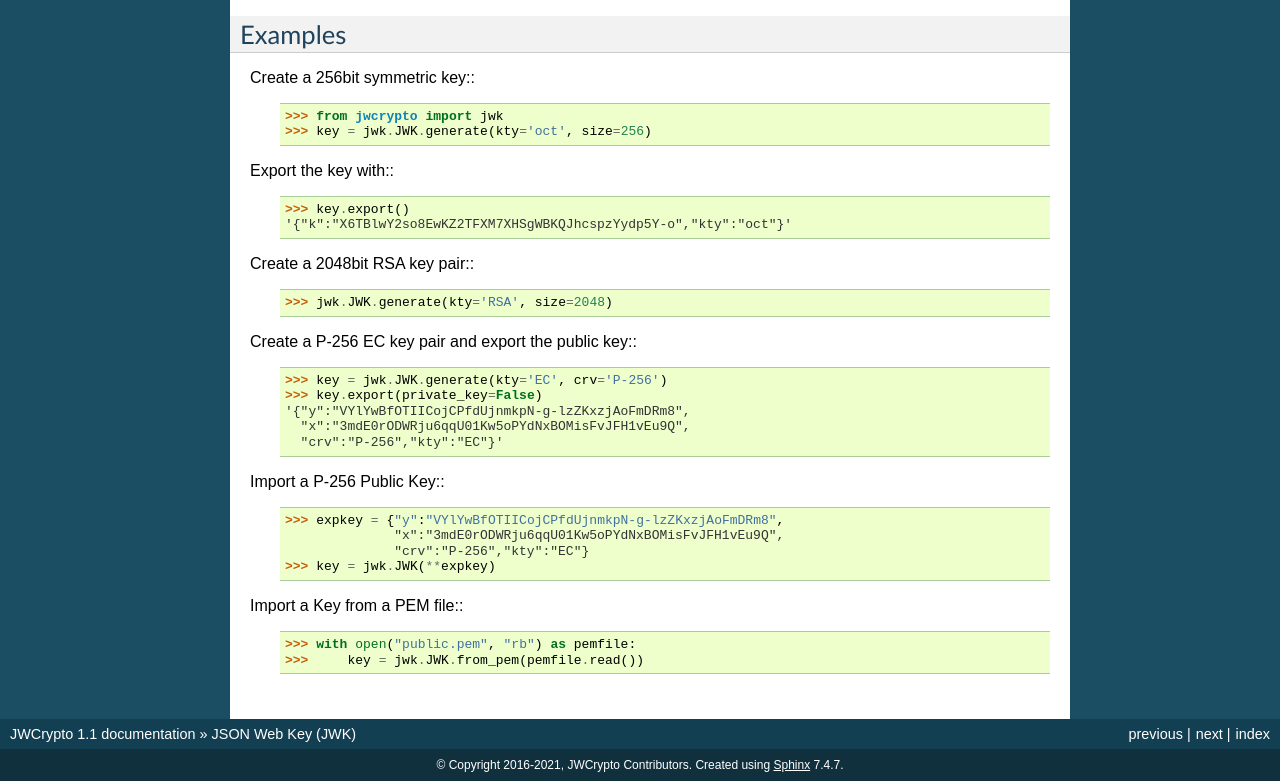
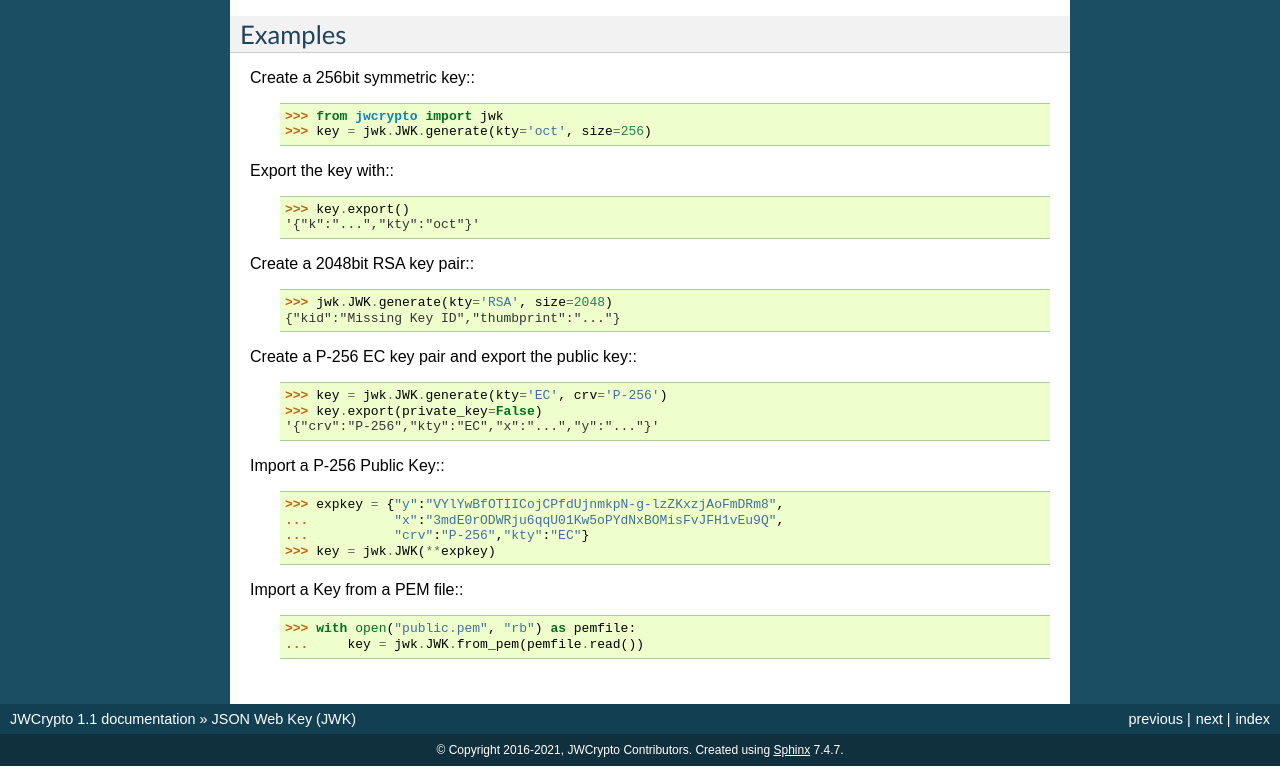
Before and after one commit to latchset/jwcrypto, a Sphinx documentation site: the page built from docs/source/jwk.rst, in a window 1280 px wide and 900 px high, scrolled down 1420 px, cut to the strip 119-900 px from the top of the window. Built offline with Sphinx 7.4.7, drawn with Linux system fonts in a browser that asks for light colours.

Commit message:
Add a sphinx doctest target
Reformat example code as necessary to make it pass tests.
Specifically some of the randomly generated output has been replaced
with '...' which is the only way to make doctest match/skip a part of
the ouput while still running the command for testing.

Signed-off-by: Simo Sorce <simo@redhat.com>

```diff
--- a/docs/source/conf.py
+++ b/docs/source/conf.py
@@ -30,7 +30,11 @@ sys.path.insert(0, os.path.abspath('../..'))
 # Add any Sphinx extension module names here, as strings. They can be
 # extensions coming with Sphinx (named 'sphinx.ext.*') or your custom
 # ones.
-extensions = ['sphinx.ext.autodoc', 'sphinx.ext.intersphinx']
+extensions = [
+    'sphinx.ext.autodoc',
+    'sphinx.ext.intersphinx',
+    'sphinx.ext.doctest',
+]
 
 # Add any paths that contain templates here, relative to this directory.
 templates_path = ['.templates']
--- a/docs/source/index.rst
+++ b/docs/source/index.rst
@@ -26,6 +26,10 @@ Contents:
    jwt
 
 
+Note: In the examples, random or generated output values are replaced
+with '...' to allow for doctesting. Where possible the immutable part of
+a token has been preserved, and only the variable part replaced with '...'
+
 Indices and tables
 ==================
 
--- a/docs/source/jwk.rst
+++ b/docs/source/jwk.rst
@@ -66,25 +66,24 @@ Create a 256bit symmetric key::
     >>> key = jwk.JWK.generate(kty='oct', size=256)
 
 Export the key with::
-    >>> key.export()
-    '{"k":"X6TBlwY2so8EwKZ2TFXM7XHSgWBKQJhcspzYydp5Y-o","kty":"oct"}'
+    >>> key.export()    #doctest: +ELLIPSIS
+    '{"k":"...","kty":"oct"}'
 
 Create a 2048bit RSA key pair::
-    >>> jwk.JWK.generate(kty='RSA', size=2048)
+    >>> jwk.JWK.generate(kty='RSA', size=2048) #doctest: +ELLIPSIS
+    {"kid":"Missing Key ID","thumbprint":"..."}
 
 Create a P-256 EC key pair and export the public key::
     >>> key = jwk.JWK.generate(kty='EC', crv='P-256')
-    >>> key.export(private_key=False)
-    '{"y":"VYlYwBfOTIICojCPfdUjnmkpN-g-lzZKxzjAoFmDRm8",
-      "x":"3mdE0rODWRju6qqU01Kw5oPYdNxBOMisFvJFH1vEu9Q",
-      "crv":"P-256","kty":"EC"}'
+    >>> key.export(private_key=False)   #doctest: +ELLIPSIS
+    '{"crv":"P-256","kty":"EC","x":"...","y":"..."}'
 
 Import a P-256 Public Key::
     >>> expkey = {"y":"VYlYwBfOTIICojCPfdUjnmkpN-g-lzZKxzjAoFmDRm8",
-                  "x":"3mdE0rODWRju6qqU01Kw5oPYdNxBOMisFvJFH1vEu9Q",
-                  "crv":"P-256","kty":"EC"}
+    ...           "x":"3mdE0rODWRju6qqU01Kw5oPYdNxBOMisFvJFH1vEu9Q",
+    ...           "crv":"P-256","kty":"EC"}
     >>> key = jwk.JWK(**expkey)
 
 Import a Key from a PEM file::
-    >>> with open("public.pem", "rb") as pemfile:
-    >>>     key = jwk.JWK.from_pem(pemfile.read())
+    >>> with open("public.pem", "rb") as pemfile:  #doctest: +SKIP
+    ...     key = jwk.JWK.from_pem(pemfile.read())
--- a/docs/source/jws.rst
+++ b/docs/source/jws.rst
@@ -54,8 +54,8 @@ Sign a JWS token::
     >>> payload = "My Integrity protected message"
     >>> jwstoken = jws.JWS(payload.encode('utf-8'))
     >>> jwstoken.add_signature(key, None,
-                               json_encode({"alg": "HS256"}),
-                               json_encode({"kid": key.thumbprint()}))
+    ...                        json_encode({"alg": "HS256"}),
+    ...                        json_encode({"kid": key.thumbprint()}))
     >>> sig = jwstoken.serialize()
 
 Verify a JWS token::
```
Also changed, not shown: docs/source/jwe.rst (+9 -9 lines), docs/source/jwt.rst (+9 -9 lines), 3 other files.
